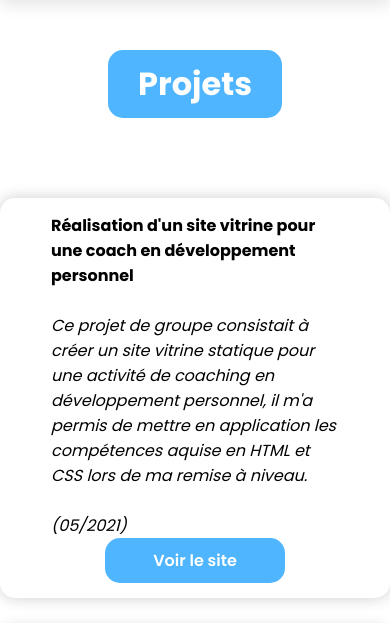
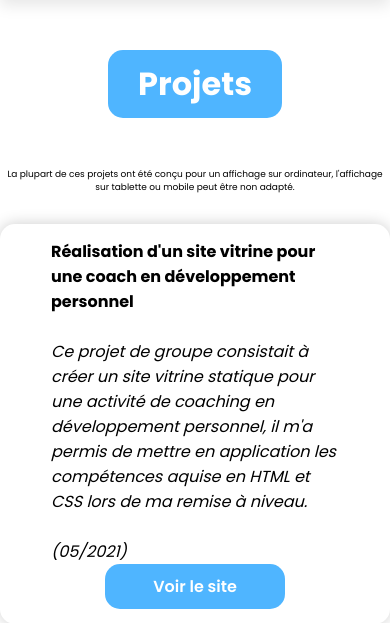
Before and after one commit to CAL3112/monSite, a PHP site: page /index.php?page=projets in a window 390 px wide. Shown: the part 80-703 px from the top of the page. Run offline with PHP 8.4, Linux system fonts and the light colour scheme.

Commit message:
message responsive

```diff
--- a/projets.php
+++ b/projets.php
@@ -1,5 +1,5 @@
 <h1 class="page">Projets</h1>
-
+<p class="info-responsive">La plupart de ces projets ont été conçu pour un affichage sur ordinateur, l'affichage sur tablette ou mobile peut être non adapté.</p>
 <section class="section section-projet">
 
 <div class="div-projet">
--- a/styles/style-accueil.css
+++ b/styles/style-accueil.css
@@ -66,3 +66,8 @@ i.pdf {
     margin: 5px;
     margin-right: 20px;
 }
+.info-responsive{
+    display: none;
+    font-size: 9px;
+    text-align: center;
+}
--- a/styles/style-responsive.css
+++ b/styles/style-responsive.css
@@ -42,6 +42,9 @@
 
     nav ul li a:hover::after {
         display: none;
+    }
+    .info-responsive{
+        display: block;
     }
 }
 
```
